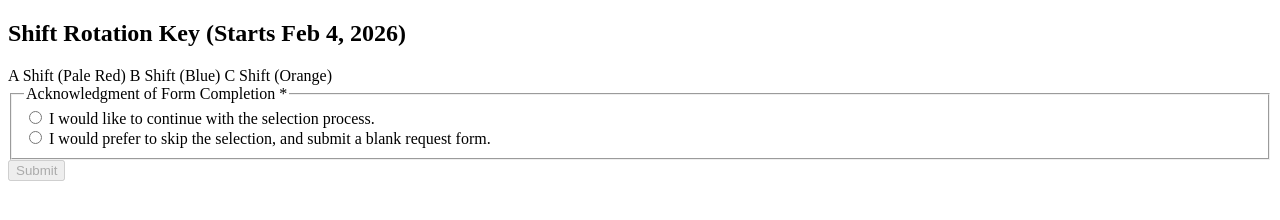
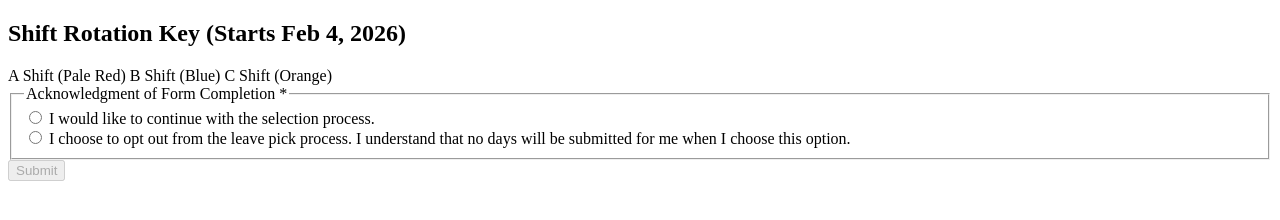
Before and after one commit to Brian-Fairbanks/VacationSelection, a plain HTML site: page WebApp/Form_Refactored.html in a window 1280 px wide. Drawn offline with Linux system fonts and the light colour scheme.

Commit message:
Finalized Form rephrased wording for opt out adjusted date display for when selecting only the later half of a selection

```diff
--- a/WebApp/Form_Refactored.html
+++ b/WebApp/Form_Refactored.html
@@ -28,7 +28,7 @@
                 <div class="flex items-center">
                     <input id="skip" name="formCompletion" type="radio" value="skip" class="h-4 w-4 text-blue-600 border-gray-300 focus:ring-blue-500">
                     <label for="skip" class="ml-3 block text-sm font-medium text-gray-700">
-                        I would prefer to skip the selection, and submit a blank request form.
+                        I choose to opt out from the leave pick process. I understand that no days will be submitted for me when I choose this option.
                     </label>
                 </div>
             </div>
```
